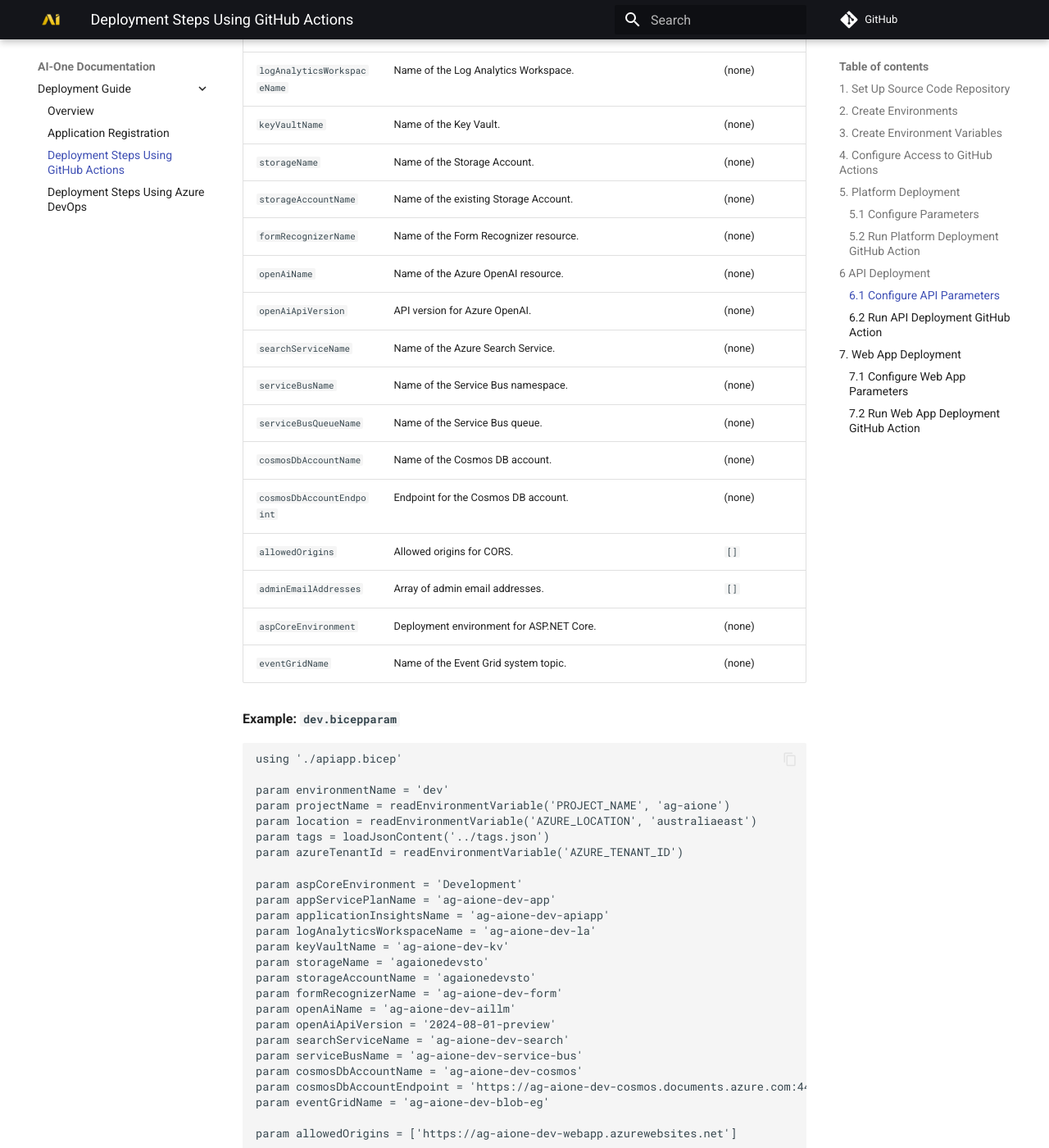
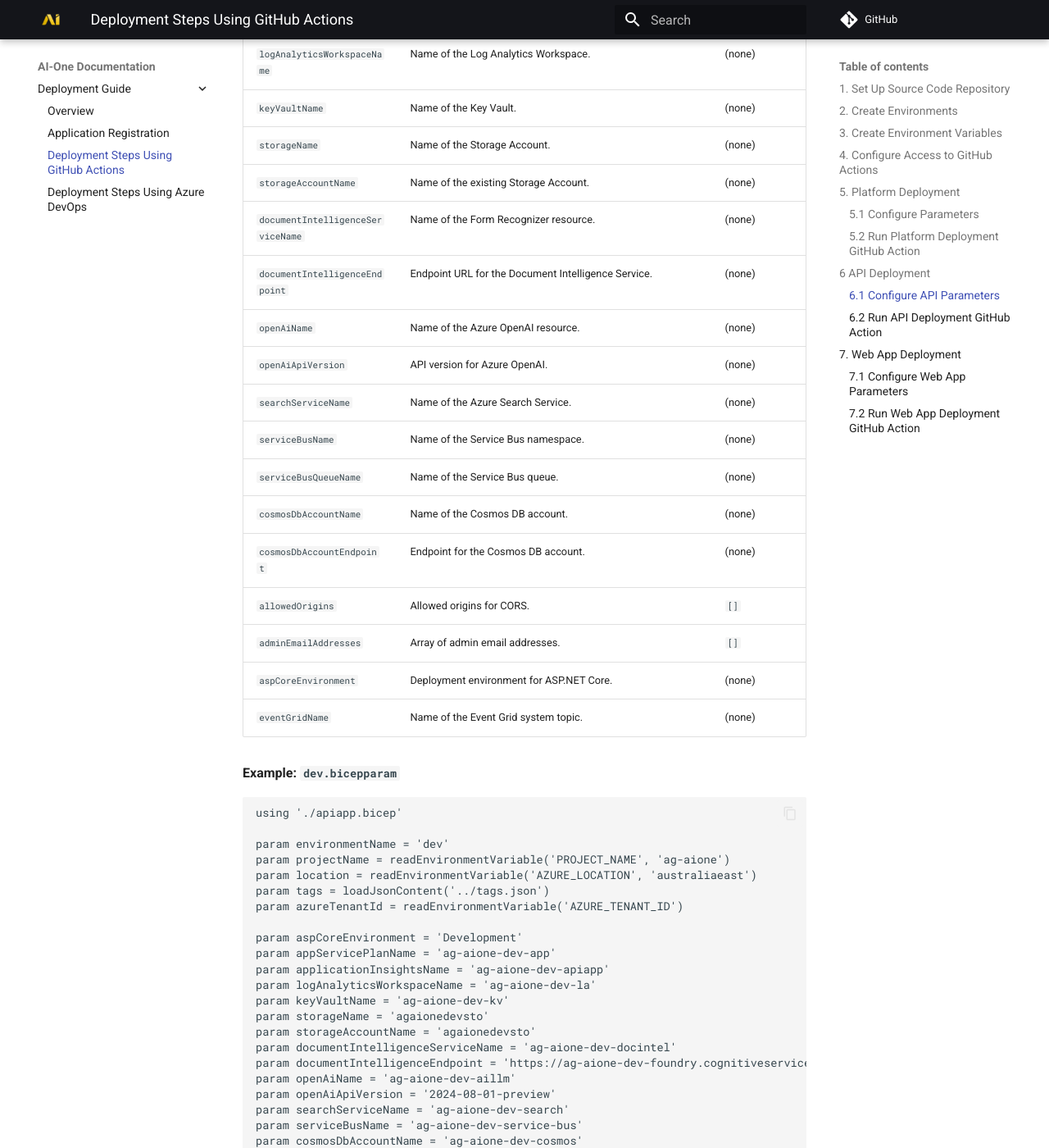
Before and after one commit to modernstar-ai/ai-one, an MkDocs documentation site: the page built from docs/deployment/github_steps.md, in a window 1280 px wide and 1400 px high, scrolled down 5561 px. Shown: the whole window at 82% size. Built offline with MkDocs 1.6.1 and Material for MkDocs 9.7.7, drawn with Linux system fonts in a browser that asks for light colours; comment, search, counter and statistics services are not loaded; some of the changed text lies outside the part shown.

Commit message:
move docintel service to foundry (#139)

```diff
--- a/docs/deployment/github_steps.md
+++ b/docs/deployment/github_steps.md
@@ -104,7 +104,7 @@
 | `azureClientId`     | Azure Service Principal Client ID for authentication.                                                       | (none)             |
 | `azureTenantId`     | Azure Active Directory Tenant ID.                                                                           | (none)             |
 | `openAILocation`    | Azure region for OpenAI resources.                                                                         | `australiaeast`    |
-| `deployAzureOpenAi` | Set to `true` to provision Azure OpenAI Service, or `false` to skip deployment.                            | `true`             |
+| `deployAIFoundryResources`| Set to `true` to deploy AI Foundry resources, or `false` to deploy resources as standalone services.    | `true`             |
 | `deployOpenAiModels`| Set to `true` to deploy OpenAI models, or `false` to skip model deployment.                                | `true`             |
 | `semanticSearchSku` | SKU for Azure AI Search.                                                                                   | `standard`         |
 | `networkIsolation`  | Set to `true` to enable private network isolation, or `false` for public access.                           | `false`            |
@@ -186,7 +186,8 @@
 | `keyVaultName`                | Name of the Key Vault.                                                                      | (none)           |
 | `storageName`                 | Name of the Storage Account.                                                                | (none)           |
 | `storageAccountName`          | Name of the existing Storage Account.                                                       | (none)           |
-| `formRecognizerName`          | Name of the Form Recognizer resource.                                                       | (none)           |
+| `documentIntelligenceServiceName`          | Name of the Form Recognizer resource.                                                       | (none)           |
+| `documentIntelligenceEndpoint`| Endpoint URL for the Document Intelligence Service.                                          | (none)           |
 | `openAiName`                  | Name of the Azure OpenAI resource.                                                          | (none)           |
 | `openAiApiVersion`            | API version for Azure OpenAI.                                                               | (none)           |
 | `searchServiceName`           | Name of the Azure Search Service.                                                           | (none)           |
@@ -218,7 +219,8 @@
 param keyVaultName = 'ag-aione-dev-kv'
 param storageName = 'agaionedevsto'
 param storageAccountName = 'agaionedevsto'
-param formRecognizerName = 'ag-aione-dev-form'
+param documentIntelligenceServiceName = 'ag-aione-dev-docintel'
+param documentIntelligenceEndpoint = 'https://ag-aione-dev-foundry.cognitiveservices.azure.com/'
 param openAiName = 'ag-aione-dev-aillm'
 param openAiApiVersion = '2024-08-01-preview'
 param searchServiceName = 'ag-aione-dev-search'
```
Also changed, not shown: other parts of docs/deployment/github_steps.md (+1 -1 lines), docs/deployment/azure_devops_steps.md (+6 -4 lines), 11 other files.
